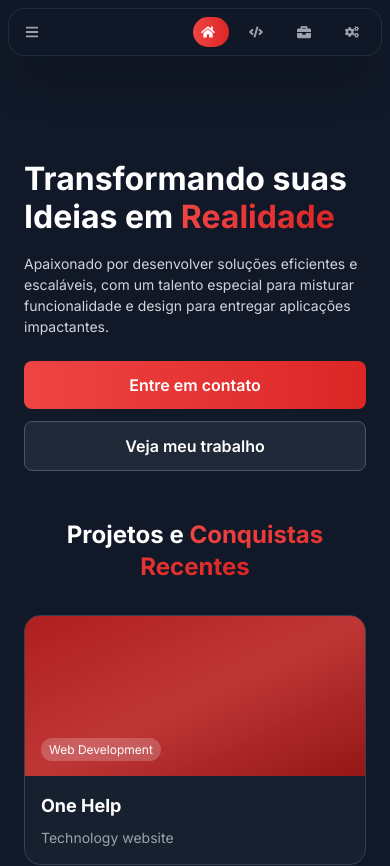
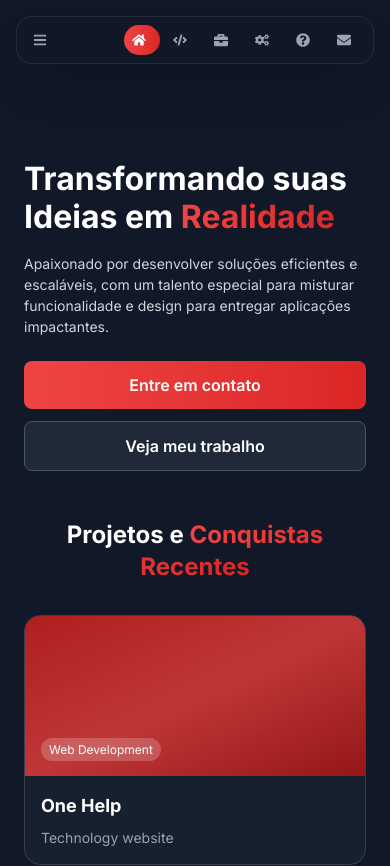
Before and after one commit to miquelven/Portifolio, a React (Vite) app: page /1 in a window 390 px wide. Shown: the top 866 px of the page. Built offline with nearby package versions, Linux system fonts and the light colour scheme.

Commit message:
style: melhoria na responsividade

```diff
--- a/src/components/Header/index.jsx
+++ b/src/components/Header/index.jsx
@@ -1,4 +1,12 @@
-import { FaHome, FaCode, FaBriefcase, FaCogs, FaQuestionCircle, FaEnvelope, FaBars } from "react-icons/fa";
+import {
+  FaHome,
+  FaCode,
+  FaBriefcase,
+  FaCogs,
+  FaQuestionCircle,
+  FaEnvelope,
+  FaBars,
+} from "react-icons/fa";
 import { useState } from "react";
 
 export default function Header({ onMenuClick }) {
@@ -22,7 +30,7 @@ export default function Header({ onMenuClick }) {
   ];
 
   return (
-    <header className="fixed top-4 md:top-6 left-4 md:left-1/2 md:transform md:-translate-x-1/2 right-4 md:right-auto z-50">
+    <header className="fixed !top-4 md:!top-6 !left-4 md:!left-1/2 lg:!left-1/2 xl:!left-1/2 md:!transform lg:!transform xl:!transform md:!-translate-x-1/2 lg:!-translate-x-1/2 xl:!-translate-x-1/2 !right-4 md:!right-auto lg:!right-auto xl:!right-auto z-50">
       <nav className="bg-gray-900/80 backdrop-blur-xl border border-gray-700/50 rounded-full px-3 md:px-6 py-2 md:py-3 shadow-2xl">
         <div className="flex items-center justify-between md:justify-center">
           {/* Botão de menu mobile */}
@@ -72,7 +80,7 @@ export default function Header({ onMenuClick }) {
 
           {/* Navegação mobile simplificada */}
           <div className="md:hidden flex items-center space-x-1">
-            {navItems.slice(0, 4).map((item) => {
+            {navItems.map((item) => {
               const IconComponent = item.icon;
               const isActive = activeSection === item.id;
 
--- a/src/index.css
+++ b/src/index.css
@@ -1,4 +1,4 @@
-@import url('https://fonts.googleapis.com/css2?family=Inter:wght@300;400;500;600;700;800;900&display=swap');
+@import url("https://fonts.googleapis.com/css2?family=Inter:wght@300;400;500;600;700;800;900&display=swap");
 @tailwind base;
 @tailwind components;
 @tailwind utilities;
@@ -10,7 +10,7 @@
 }
 
 body {
-  font-family: 'Inter', sans-serif;
+  font-family: "Inter", sans-serif;
   background: linear-gradient(135deg, #1a1a1a 0%, #2d1b1b 50%, #1a1a1a 100%);
   background-attachment: fixed;
   color: white;
@@ -143,6 +143,38 @@ body {
 }
 
 /* Main Content Responsive */
+@media (min-width: 768px) {
+  /* Header centralizado para tablets e desktop */
+  /* header {
+    position: fixed !important;
+    top: 1.5rem !important;
+    left: 50% !important;
+    right: auto !important;
+    transform: translateX(-50%) !important;
+    width: auto !important;
+  } */
+}
+
+@media (min-width: 1025px) {
+  /* Header para telas grandes */
+  header {
+    top: 1.5rem !important;
+  }
+
+  header nav {
+    padding: 0.75rem 1.5rem !important;
+  }
+
+  header nav .flex {
+    justify-content: center !important;
+    gap: 0.5rem !important;
+  }
+
+  header nav button {
+    padding: 0.75rem !important;
+  }
+}
+
 @media (max-width: 1280px) {
   .sidebar {
     width: 280px;
@@ -215,22 +247,46 @@ body {
   }
 
   header nav {
-    padding: 0.75rem !important;
+    padding: 0.5rem !important;
     border-radius: 1rem !important;
   }
 
   header nav .flex {
     justify-content: space-between !important;
-    gap: 0.5rem !important;
+    gap: 0.25rem !important;
   }
 
   header nav button {
-    padding: 0.75rem !important;
-    min-width: 2.75rem !important;
+    padding: 0.5rem !important;
+    min-width: 2.25rem !important;
   }
 }
 
 @media (max-width: 640px) {
+  header nav {
+    padding: 0.375rem !important;
+  }
+
+  header nav .flex {
+    gap: 0.125rem !important;
+  }
+
+  header nav button {
+    padding: 0.375rem !important;
+    min-width: 2rem !important;
+  }
+}
+
+@media (max-width: 480px) {
+  header nav button {
+    padding: 0.25rem !important;
+    min-width: 1.75rem !important;
+  }
+
+  header nav .flex {
+    gap: 0.0625rem !important;
+  }
+}
 /* Ajustes para telas muito pequenas */
 main {
   padding: 0.5rem !important;
@@ -261,7 +317,6 @@ body {
 .hero-subtitle {
   font-size: 1rem !important;
   line-height: 1.5 !important;
-  }
 }
 
 @media (max-width: 480px) {
@@ -337,7 +392,8 @@ body {
 
 /* Animations */
 @keyframes float {
-  0%, 100% {
+  0%,
+  100% {
     transform: translateY(0px);
   }
   50% {
@@ -346,7 +402,8 @@ body {
 }
 
 @keyframes pulse-glow {
-  0%, 100% {
+  0%,
+  100% {
     box-shadow: 0 0 20px rgba(239, 68, 68, 0.3);
   }
   50% {
@@ -385,7 +442,11 @@ body {
 }
 
 .bg-gradient-red-subtle {
-  background: linear-gradient(135deg, rgba(239, 68, 68, 0.1), rgba(220, 38, 38, 0.1));
+  background: linear-gradient(
+    135deg,
+    rgba(239, 68, 68, 0.1),
+    rgba(220, 38, 38, 0.1)
+  );
 }
 
 /* Utilities para responsividade */
--- a/src/pages/App.jsx
+++ b/src/pages/App.jsx
@@ -46,7 +46,7 @@ function App() {
       <main className="flex-1 ml-0 md:ml-80 mt-10">
         <div className="min-h-screen p-4 md:p-8 lg:p-12">
           {/* Hero Section */}
-          <section className="mb-12 md:mb-20 pt-8 md:pt-12">
+          <section id="home" className="mb-12 md:mb-20 pt-8 md:pt-12">
             <div className="max-w-4xl">
               <h1 className="hero-title text-4xl md:text-5xl lg:text-6xl font-bold text-white mb-4 md:mb-6 leading-tight">
                 Transformando suas <br className="hidden md:block" />
```
Lines whose indentation alone changed are shown as unchanged.
